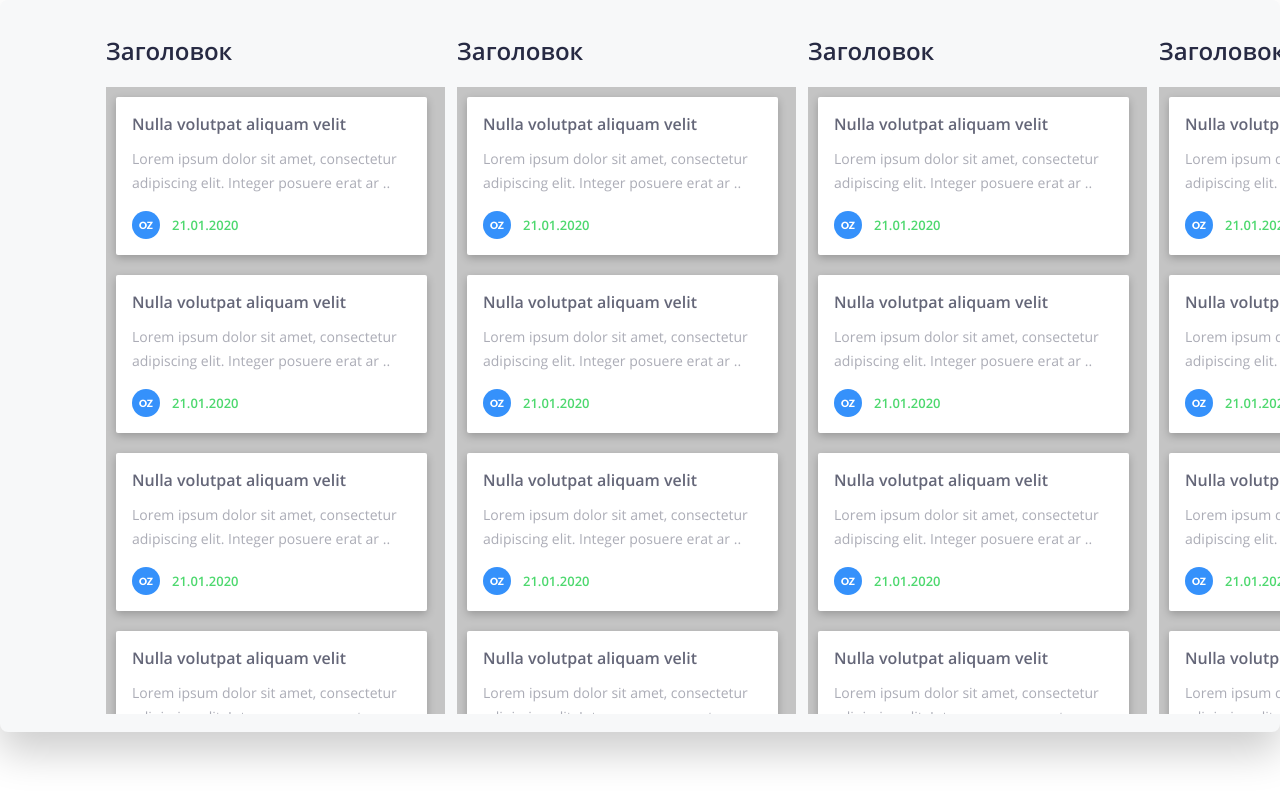
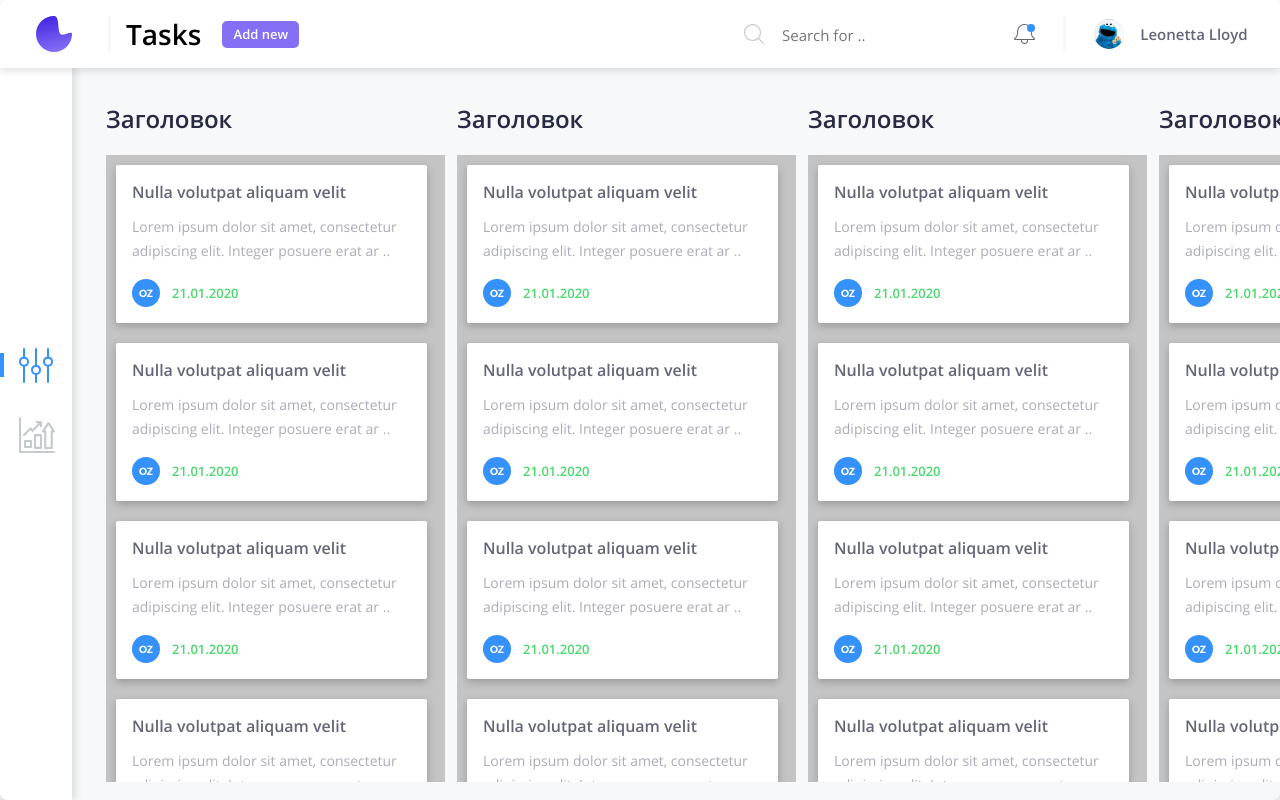
Before and after one commit to AlexValyshev/jungaroo-project, a Nuxt app: page / in a window 1280 px wide. Built offline with nearby package versions, Linux system fonts and the light colour scheme.

Commit message:
Устанить недочеты

```diff
--- a/components/Columns.vue
+++ b/components/Columns.vue
@@ -27,7 +27,7 @@ export default {
   /* grid-template-columns: repeat(auto-fit, fit-content(339px)); */
   grid-auto-flow: column;
   grid-auto-columns: 339px;
-  grid-column-gap: 12px;
+  column-gap: 12px;
   overflow-x: auto;
 }
 </style>
--- a/components/Header/Bell.vue
+++ b/components/Header/Bell.vue
@@ -1,8 +1,8 @@
 <template>
-<a class="header__bell-container" href='/'>
+<nuxt-link class="header__bell-container" to=''>
   <img class="header__bell header__bell_theme_ligth" src="~/assets/images/bell.svg" alt="Оповещение">
   <div class="header__bell-ring header__bell-ring_theme_ligth"></div>
-</a>
+</nuxt-link>
 </template>
 
 <style>
--- a/components/Header/Logo.vue
+++ b/components/Header/Logo.vue
@@ -1,7 +1,7 @@
 <template>
-<a class="header__logo " href='/'>
+<nuxt-link class="header__logo " to='/'>
   <img class="header__logo-image header__logo-image_theme_ligth" src="~/assets/images/logo.svg" alt="Логотип Jungaroo">
-</a>
+</nuxt-link>
 </template>
 
 <style>
--- a/layouts/default.vue
+++ b/layouts/default.vue
@@ -1,10 +1,20 @@
 <template>
   <div class="page page_theme_light">
+    <Header class="header"/>
+    <SideBar class="sidebar"/>
     <nuxt/>
   </div>
 </template>
 
 <script>
+import Header from "~/components/Header/Header.vue"
+import SideBar from "~/components/SideBar.vue";
+export default {
+  components: {
+    SideBar,
+    Header
+  }
+};
 
 
 </script>
@@ -25,4 +35,14 @@
   box-shadow: 0px 20px 40px rgba(0, 0, 0, 0.2);
 }
 
+.header {
+  position: relative;
+  z-index: 1;
+}
+.sidebar {
+  position: absolute;
+  top: 0;
+  left: 0;
+}
+
 </style>
```
